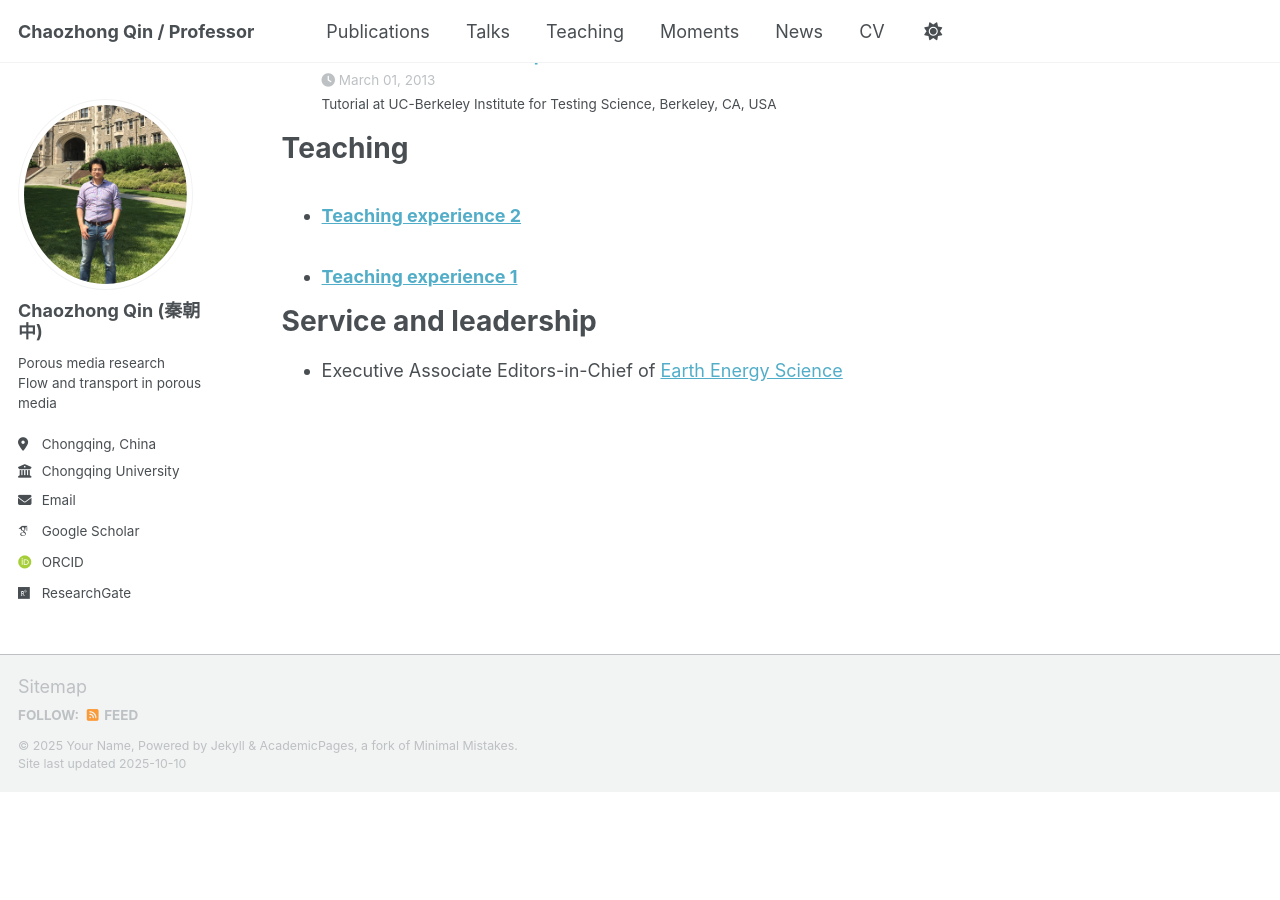
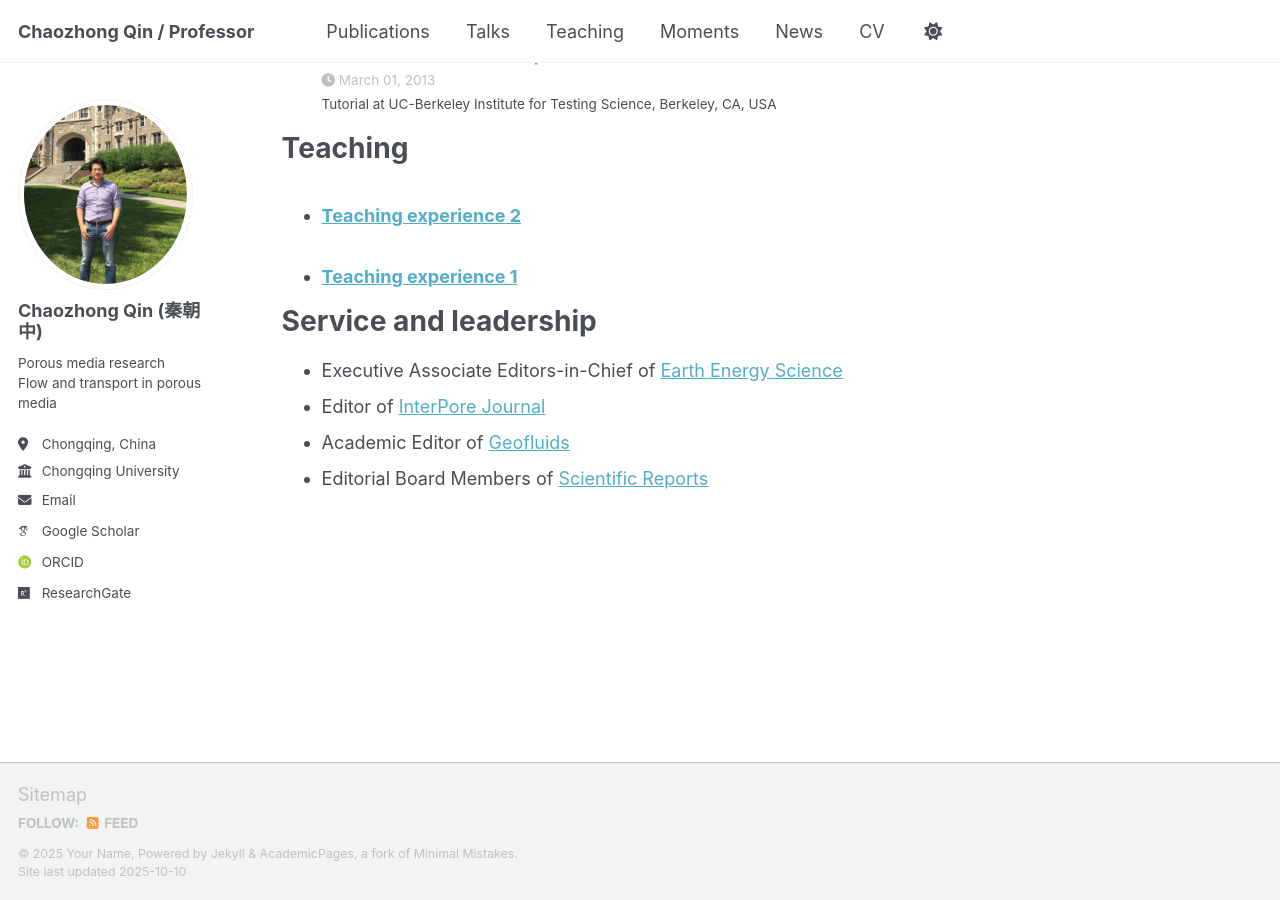
Before and after one commit to CZQIN/czqin.github.io, a Jekyll site: the page built from _pages/cv.md, in a window 1280 px wide and 900 px high, scrolled down 2316 px. Built offline with Jekyll 4.4.1, drawn with Linux system fonts in a browser that asks for light colours; some web fonts are replaced; a script that is not in the unit is left out; before the commit the page ends 3108 px from its top, so only the background shows below that.

Commit message:
Update cv.md

```diff
--- a/_pages/cv.md
+++ b/_pages/cv.md
@@ -62,3 +62,6 @@ Teaching
 Service and leadership
 ======
 * Executive Associate Editors-in-Chief of [Earth Energy Science](https://www.sciencedirect.com/journal/earth-energy-science)
+* Editor of [InterPore Journal](https://ipjournal.interpore.org/index.php/interpore)
+* Academic Editor of [Geofluids](https://onlinelibrary.wiley.com/journal/6816)
+* Editorial Board Members of [Scientific Reports](https://www.nature.com/srep/)
```
